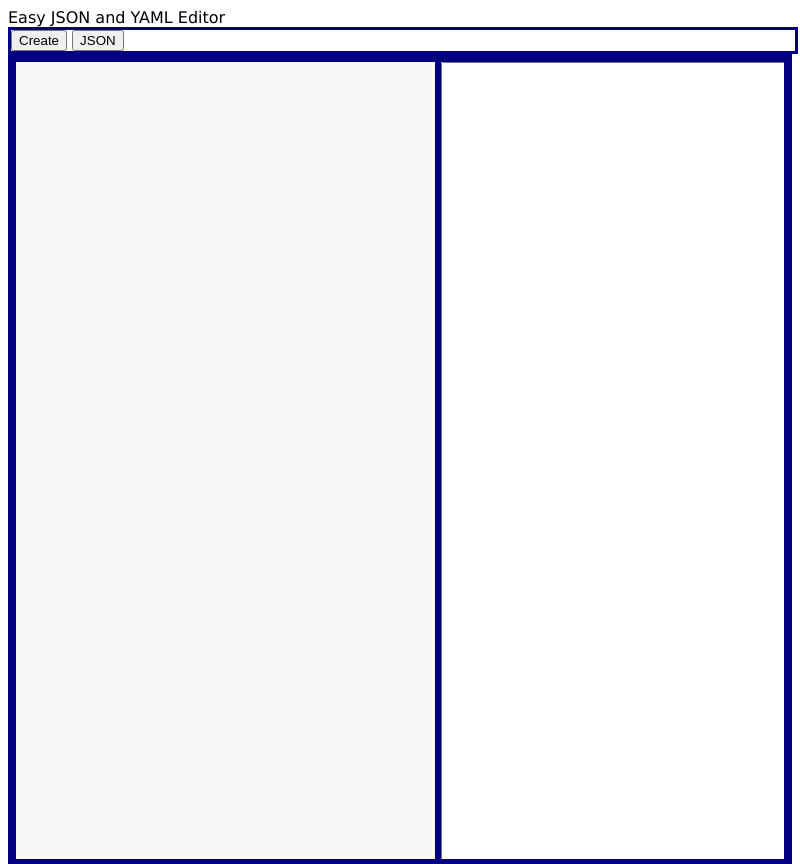
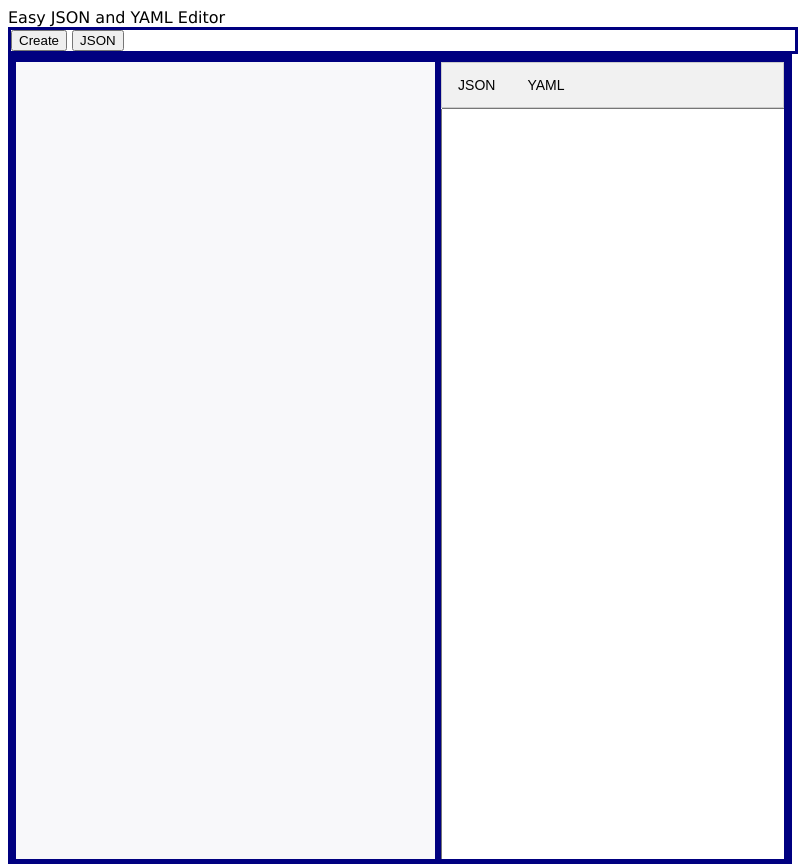
Before and after one commit to SagarBShinde/EasyEdit, an Electron app: page index.html in a window 800 px wide. Drawn offline with nearby package versions, Linux system fonts and the light colour scheme.

Commit message:
Removing commented code

```diff
--- a/css/landingPage.css
+++ b/css/landingPage.css
@@ -36,9 +36,37 @@ html, body {
   height: 100%;
   overflow: auto;
   font-family: 'Lucida Sans', 'Lucida Sans Regular', 'Lucida Grande', 'Lucida Sans Unicode', Geneva, Verdana, sans-serif;
+}
+
+.tab {
+  overflow: hidden;
+  border: 1px solid #ccc;
+  background-color: #f1f1f1;
+}
+
+.tab button {
+  background-color: inherit;
+  float: left;
+  border: none;
+  outline: none;
+  cursor: pointer;
+  padding: 14px 16px;
+  transition: 0.3s;
+  font-size: 14px;
+}
+
+/* Change background color of buttons on hover */
+.tab button:hover {
+  background-color: #ddd;
+}
+
+/* Create an active/current tablink class */
+.tab button.active {
+  background-color: #ccc;
+}
 
 
-}
+
 
 #menu-view{
   flex-direction: column;
--- a/index.html
+++ b/index.html
@@ -15,6 +15,10 @@
     <div id="main-container" class= main_div>
       <div id="main-listView" class= sub_div></div>
       <div id="main-preview" class= sub_div>
+        <div class="tab">
+            <button class="tablinks" onclick="openCity(event, 'London')">JSON</button>
+            <button class="tablinks" onclick="openCity(event, 'Paris')">YAML</button>
+          </div>
         <textarea id= "editor", class= "editor"> </textarea>
       </div>
     </div>
--- a/index.js
+++ b/index.js
@@ -7,8 +7,6 @@ createTreeBtn.addEventListener('click', function(event){
   console.log('Inside listner')
   let yamlData = readYaml();
   console.log("Yaml data is:"+ JSON.stringify(yamlData));
-  // let mainDiv = document.createElement("div");
-  // mainDiv.setAttribute("id", "main-container");
   let mainDiv = document.getElementById('main-listView');
   let rootListDiv = document.createElement("div");
   rootListDiv.setAttribute("id","rootListDiv");
@@ -22,7 +20,6 @@ createTreeBtn.addEventListener('click', function(event){
   });
   mainDiv.append(expandButton);
   mainDiv.appendChild(rootListDiv)
-  // document.body.appendChild(mainDiv);
   rootListDiv.appendChild(createObjNode(yamlData, "root"));
   $('.yamlList').hide();
 })
@@ -41,12 +38,9 @@ jsonBtn.addEventListener ('click', function(event){
   function createJSONObj(nodeList){
     if (nodeList){
       let obj = new Object();
-      nodeList.each( function (index){
-        //console.log($(this).children('div').first().prop('class') === 'listItem');
+      nodeList.each( function (){
         console.log($(this).children('div').children('input').last().prop('class'));
         if ($(this).children('div').first().prop('class') === 'listItem'){
-          console.log("Inside if statement");
-         //let strVal = $(this).children('div').children('input').last().prop('value');
          let strVal = $(this).children('div').children('input').last().prop('value');
           console.log("strVal:"+ strVal);
           let valType = $(this).children('div').children('input').last().attr('type');
@@ -58,12 +52,10 @@ jsonBtn.addEventListener ('click', function(event){
             let objArray = new Array();
             $(this).children('ul').first().children().each(function(index){
                 if ($(this).children('div').first().prop('class') === 'listItem'){
-                  //let strVal = $(this).children('div').children('input').last().prop('value');
                   let strVal = $(this).children('div').children('input').last().prop('value');
                   console.log("strVal:"+ strVal);
                   let valType = $(this).children('div').children('input').last().attr('type');
                   console.log("valType:"+ valType);
-                 // obj[$(this).children('div').children('input').first().prop('value')] = strToType(strVal,valType);
                   console.log("------------"+ strToType(strVal,valType));
                   objArray.push(strToType(strVal,valType));
                 } else {
@@ -133,11 +125,9 @@ function createListItem(yamlKey, yamlVal){
     listDiv.appendChild(expandButton);
     expandButton.addEventListener('click', function(){
       if (yamlVal instanceof Array){
-        //$("#array-list-"+yamlKey).toggle('visible');
         $(this).parent('div').next("#array-list-"+yamlKey).toggle('visible')
       }else{
         $(this).parent('div').next("#list-"+yamlKey).toggle('visible')
-        // $("#list-"+yamlKey).toggle('visible');
       }
     })
   }
```
